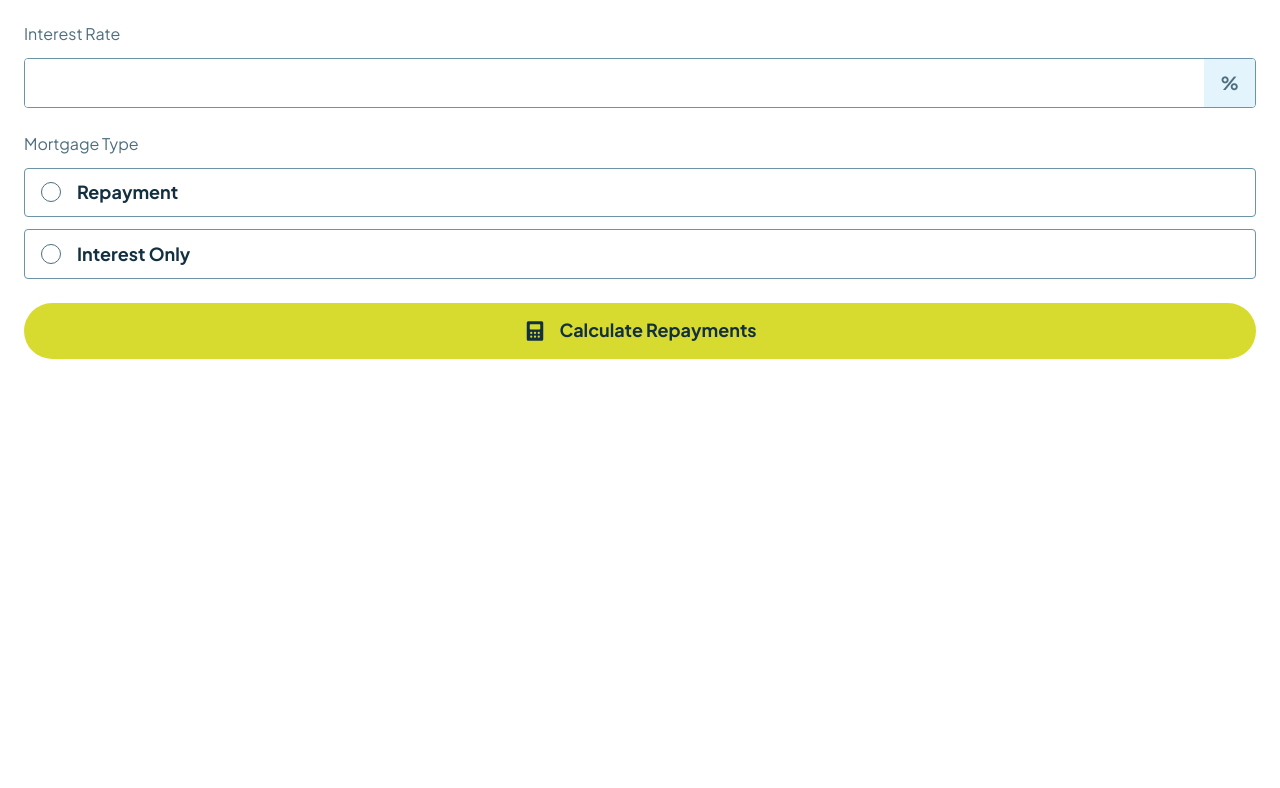
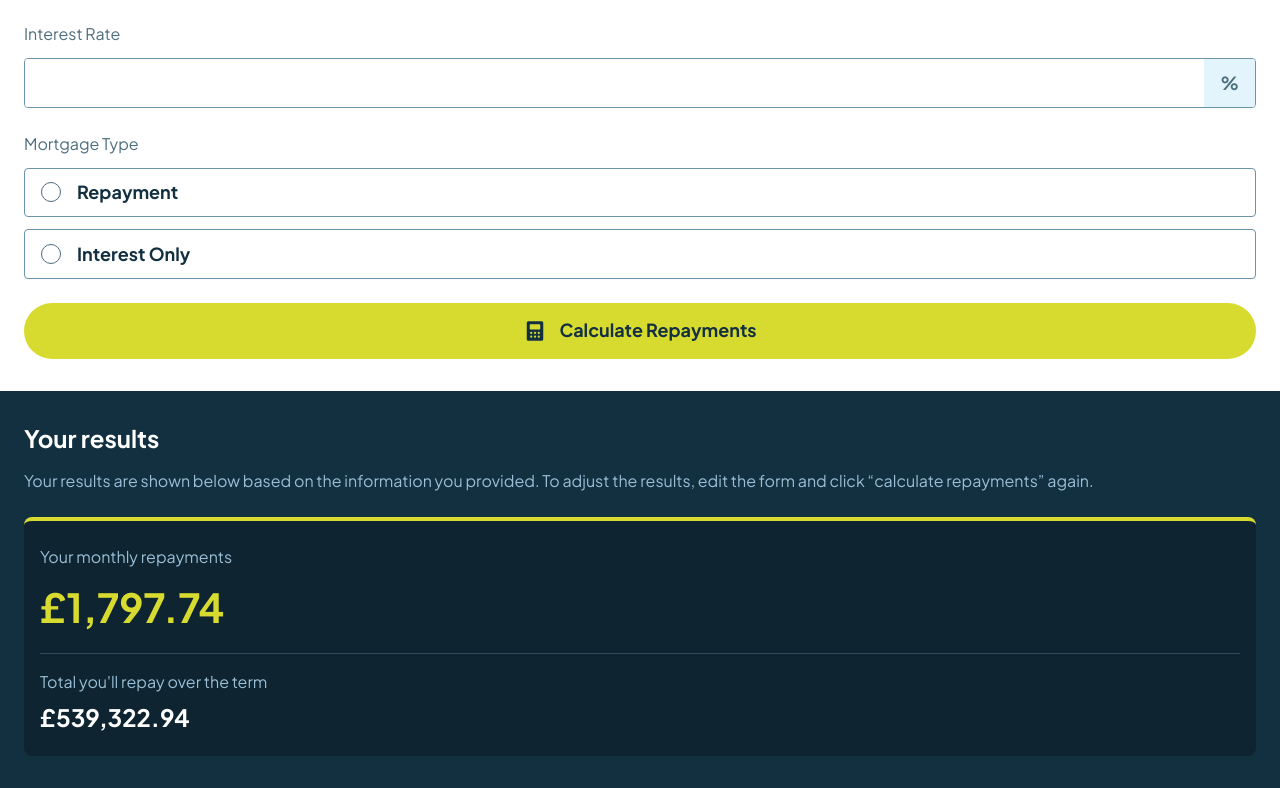
Before and after one commit to sophia-see/mortage-calculator-react, a React (Vite) app: page / in a window 1280 px wide. Shown: the part 315-1103 px from the top of the page. Before the commit the page ends 800 px from the top, so only its background shows below. Built offline with nearby package versions, Linux system fonts and the light colour scheme.

Commit message:
setup result section

```diff
--- a/src/components/Result.tsx
+++ b/src/components/Result.tsx
@@ -1,5 +1,80 @@
 export default function Result () {
     return (
-        <></>
+        <div
+            className="
+                bg-c-slate-900
+                h-full
+                py-[32px] px-[24px]
+                flex flex-col gap-6
+            "
+        >
+            <div
+                className="
+                    flex flex-col gap-4
+                "
+            >
+                <div
+                    className="
+                        text-white text-desktop/preset-2
+                    "
+                >
+                    Your results
+                </div>
+                <div
+                    className="
+                        text-c-slate-300 text-desktop/preset-4
+                    "
+                >
+                    Your results are shown below based on the information you provided. To adjust the results, edit the form and click “calculate repayments” again.
+                </div>
+            </div>
+            <div
+                className="
+                    bg-c-dark-slate
+                    py-[24px] px-[16px]
+                    flex flex-col gap-4
+                    rounded-[8px] border-t-[4px] border-t-c-lime
+                "
+            >
+                <div
+                    className="
+                        flex flex-col gap-2
+                    "
+                >
+                    <div
+                        className="text-c-slate-300 text-desktop/preset-4"
+                    >
+                        Your monthly repayments
+                    </div>
+                    <div
+                        className="text-c-lime text-mobile/preset-1"
+                    >
+                        £1,797.74
+                    </div>
+                </div>
+                <div
+                    className="
+                        border-b-[1px] border-c-light-slate
+                    "
+                >
+                </div>
+                <div
+                    className="
+                        flex flex-col gap-2
+                    "
+                >
+                    <div
+                        className="text-c-slate-300 text-desktop/preset-4"
+                    >
+                        Total you'll repay over the term
+                    </div>
+                    <div
+                        className="text-white text-desktop/preset-2"
+                    >
+                        £539,322.94
+                    </div>
+                </div>
+            </div>
+        </div>
     )
 }
--- a/tailwind.config.js
+++ b/tailwind.config.js
@@ -48,6 +48,8 @@ export default {
         "c-lime": "#D8DB2F",
         "c-lime-15": "#F9FAE0",
 
+        "c-dark-slate": "#0E2431",
+        "c-light-slate": "#304A5A",
         "c-slate-900": "#133041",
         "c-slate-700": "#4E6E7E",
         "c-slate-500": "#6B94A8",
```
